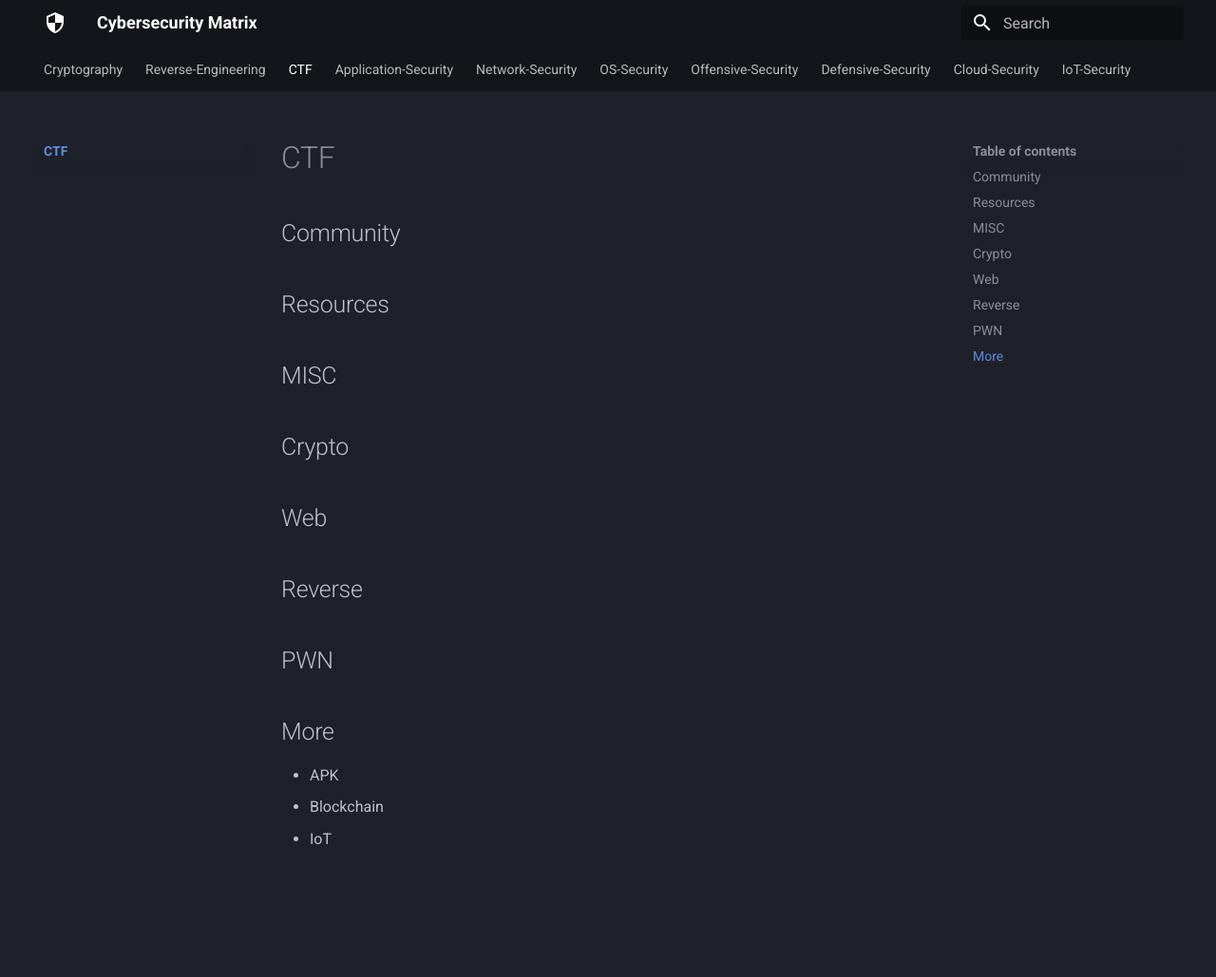
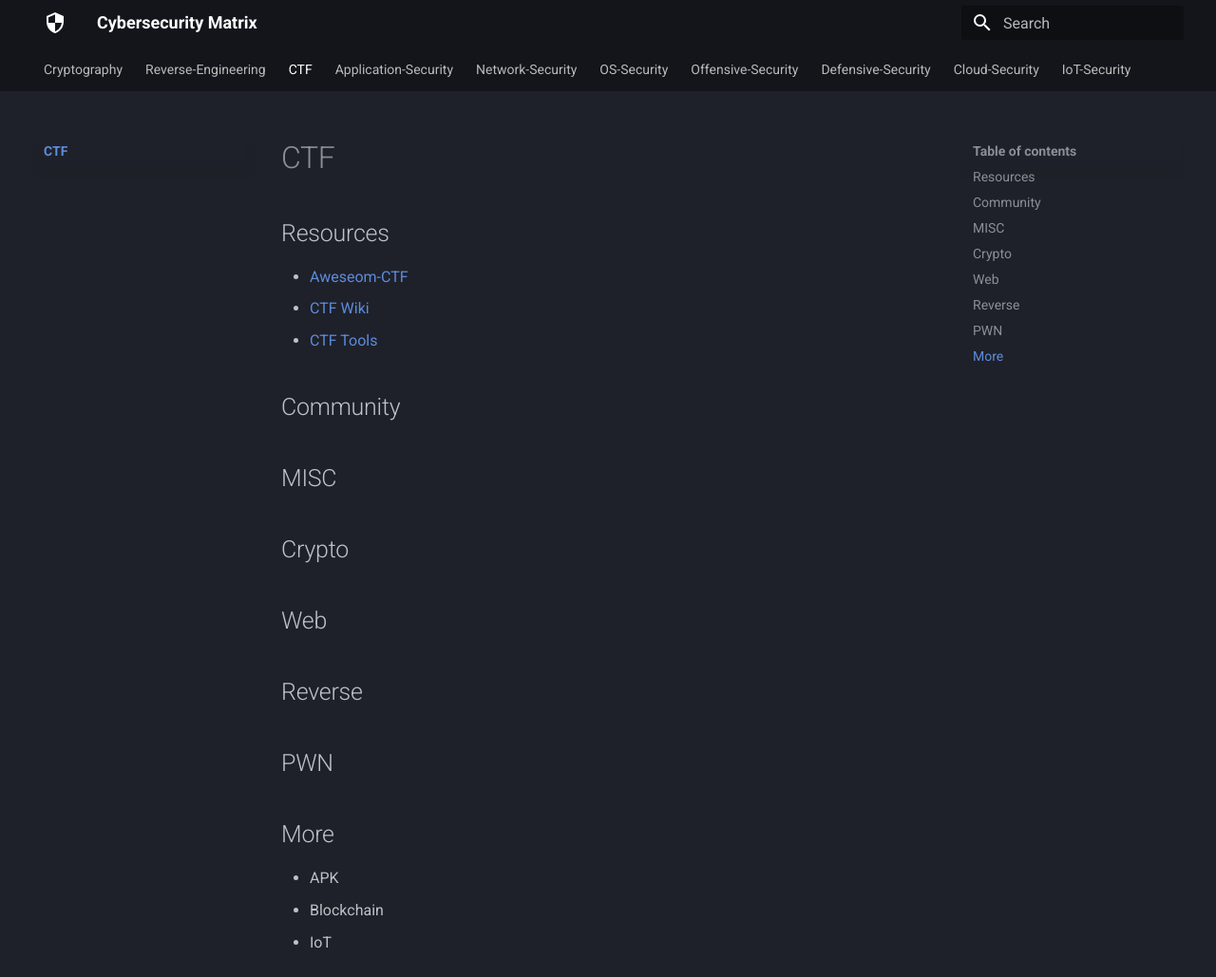
Before and after one commit to AvenMay/cybersecurity-matrix, an MkDocs documentation site: the page built from docs/ctf/index.md, in a window 1280 px wide and 1029 px high. Shown: the whole window at 95% size. Built offline with MkDocs 1.6.1 and Material for MkDocs 9.7.7, drawn with Linux system fonts in a browser that asks for light colours.

Commit message:
26216-night

```diff
--- a/docs/ctf/index.md
+++ b/docs/ctf/index.md
@@ -1,13 +1,21 @@
 # CTF
+
+## Resources
+
+- [Aweseom-CTF](https://github.com/apsdehal/awesome-ctf)
+- [CTF Wiki](https://ctf-wiki.org/)
+- [CTF Tools](https://ctf-wiki.github.io/ctf-tools/)
 
 ## Community
 
-## Resources
+## MISC
 
-## MISC
 ## Crypto
+
 ## Web
+
 ## Reverse
+
 ## PWN
 
 ## More
```
